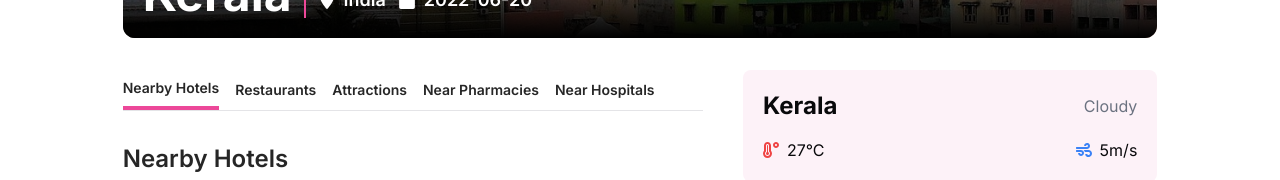
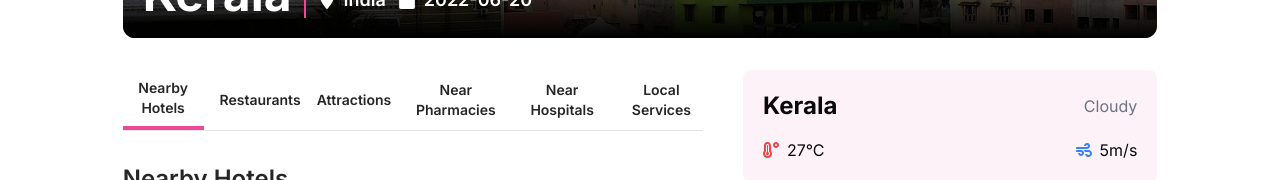
Before and after one commit to haquedot/tripsmart, a Next.js app: page /upcoming-trip in a window 1280 px wide. Shown: the part 298-478 px from the top of the page. Built offline with nearby package versions, Linux system fonts and the light colour scheme.

Commit message:
created localServices at Trip detail page

```diff
--- a/src/components/TripDetail.tsx
+++ b/src/components/TripDetail.tsx
@@ -50,6 +50,9 @@ export default function TripDetail() {
                         </button>
                         <button onClick={() => setActiveTab('hospitals')} className={`text-sm font-semibold text-neutral-800 py-2 ${activeTab === 'hospitals' ? 'border-b-4 border-pink-500' : ''}`}>
                             Near Hospitals
+                        </button>
+                        <button onClick={() => setActiveTab('localServices')} className={`text-sm font-semibold text-neutral-800 py-2 ${activeTab === 'localServices' ? 'border-b-4 border-pink-500' : ''}`}>
+                            Local Services
                         </button>
                     </nav>
 
@@ -153,6 +156,26 @@ export default function TripDetail() {
                     ) : (
                         activeTab === 'attractions' && <p className="mt-5 text-neutral-600">No nearby hospitals available.</p>
                     )}
+
+                    {activeTab === 'localServices' && trip.localServices?.length ? (
+                        <div className="mt-8">
+                            <h2 className="text-2xl font-semibold text-neutral-800 mb-3">Local Services</h2>
+                            <div className="grid md:grid-cols-2 gap-4">
+                                {trip.localServices.map((place, index) => (
+                                    <div key={index} className="rounded-xl border gap-3">
+                                        <Image src={place.image} alt={place.name} className="rounded-t-xl object-cover" />
+                                        <div className='p-4'>
+                                            <h3 className="text-lg font-semibold">{place.name}</h3>
+                                            <p className="text-sm text-neutral-600">Distance: {place.distance} km</p>
+                                            <p className="text-sm text-neutral-600">Rating: {place.rating} stars</p>
+                                        </div>
+                                    </div>
+                                ))}
+                            </div>
+                        </div>
+                    ) : (
+                        activeTab === 'localServices' && <p className="mt-5 text-neutral-600">No nearby local services available.</p>
+                    )}
                 </div>
 
                 <div className='md:w-5/12'>
--- a/src/lib/upcomingTripData.ts
+++ b/src/lib/upcomingTripData.ts
@@ -116,6 +116,26 @@ export const upcomingTrips = [
                 image: img1,
             },
         ],
+        localServices: [
+            {
+                name: 'Service 1',
+                distance: 10,
+                rating: 4,
+                image: img1,
+            },
+            {
+                name: 'Service 2',
+                distance: 20,
+                rating: 3,
+                image: img1,
+            },
+            {
+                name: 'Service 3',
+                distance: 30,
+                rating: 5,
+                image: img1,
+            },
+        ],
 
     },
     {
```
